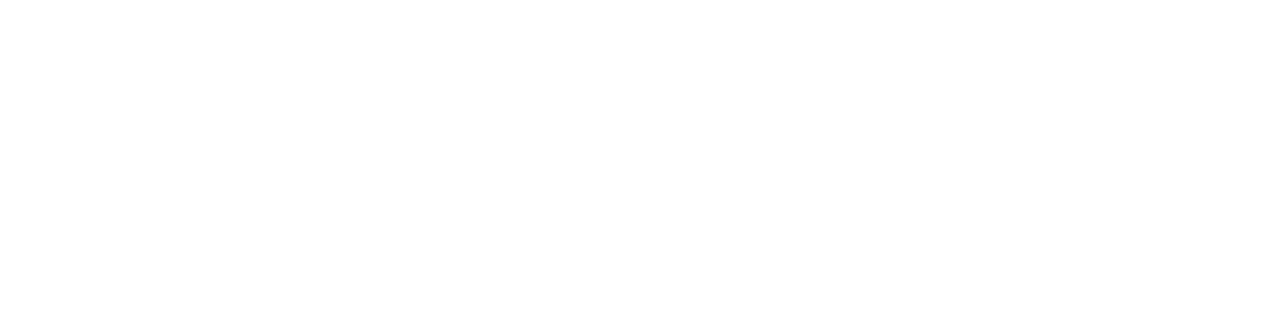
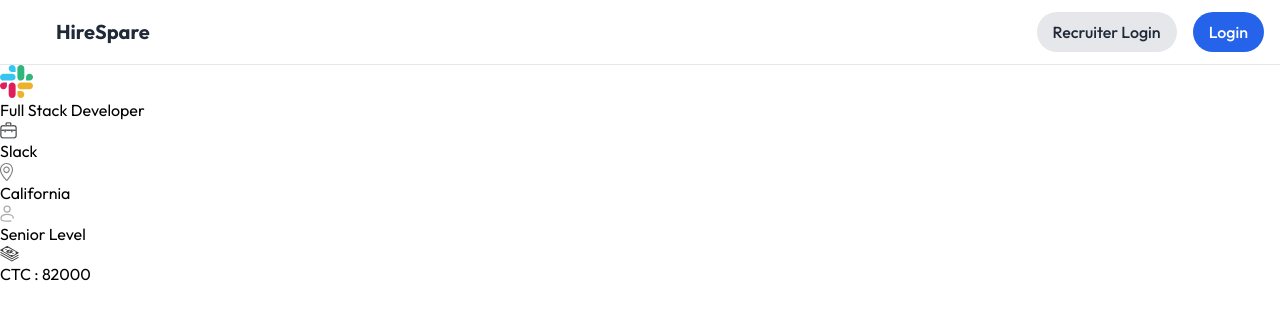
Before and after one commit to sameerajayakodi/hire-sphere, a React (Vite) app: page /apply-jobs/1 in a window 1280 px wide. Before the commit this address had no page. Shown: the top 320 px of the page. Built offline with nearby package versions, Linux system fonts and the light colour scheme; no server answers.

Commit message:
fix routing

```diff
--- a/src/App.jsx
+++ b/src/App.jsx
@@ -8,7 +8,7 @@ function App() {
   return (
     <Routes>
       <Route path="/" element={<Home />} />
-      <Route path="/apply-job/:id" element={<ApplyJob />} />
+      <Route path="/apply-jobs/:id" element={<ApplyJob />} />
       <Route path="/applications" element={<Applications />} />
     </Routes>
   );
--- a/src/components/JobCard.jsx
+++ b/src/components/JobCard.jsx
@@ -1,8 +1,10 @@
 import React from "react";
+import { useNavigate } from "react-router-dom";
 import { assets } from "../assets/assets";
 import Button from "../common/components/Button/Button";
 
 const JobCard = ({ job }) => {
+  const navigate = useNavigate();
   return (
     <div className="p-6 bg-white border border-gray-200 rounded-lg shadow-md">
       {/* Company Icon */}
@@ -63,10 +65,24 @@ const JobCard = ({ job }) => {
 
       {/* Action Buttons */}
       <div className="flex flex-wrap gap-4 mt-6">
-        <Button name="Apply now" variant="primary">
+        <Button
+          onClick={() => {
+            navigate(`/apply-jobs/${job._id}`);
+            scrollTo(0, 0);
+          }}
+          name="Apply now"
+          variant="primary"
+        >
           Apply now
         </Button>
-        <Button name="Learn more" variant="secondary">
+        <Button
+          onClick={() => {
+            navigate(`/apply-jobs/${job._id}`);
+            scrollTo(0, 0);
+          }}
+          name="Learn more"
+          variant="secondary"
+        >
           Learn more
         </Button>
       </div>
--- /dev/null
+++ b/src/components/Loading.jsx
@@ -0,0 +1,11 @@
+import React from "react";
+
+const Loading = () => {
+  return (
+    <div className="flex items-center justify-center min-h-screen ">
+      <div className="w-20 h-20 border-t-2 border-b-2 border-blue-500 rounded-full animate-spin"></div>
+    </div>
+  );
+};
+
+export default Loading;
--- a/src/pages/ApplyJob.jsx
+++ b/src/pages/ApplyJob.jsx
@@ -1,10 +1,66 @@
-import React from "react";
+import React, { useContext, useEffect, useState } from "react";
+import { useParams } from "react-router-dom";
+import { assets } from "../assets/assets";
+import Loading from "../components/Loading";
+import Navbar from "../components/Navbar";
+import { AppContext } from "../context/AppContext";
 
 const ApplyJob = () => {
-  return (
-    <div>
-      <h1>ApplyJob is working</h1>
-    </div>
+  const { id } = useParams();
+  const [JobData, setJobData] = useState(null);
+
+  const { jobs } = useContext(AppContext);
+
+  const fetchJob = async () => {
+    const data = jobs.filter((job) => job._id === id);
+    if (data.length !== 0) {
+      setJobData(data[0]);
+      console.log(data[0]);
+    }
+  };
+
+  useEffect(() => {
+    if (jobs.length > 0) {
+      fetchJob();
+    }
+  }, [id, jobs]);
+
+  return JobData ? (
+    <>
+      <Navbar />
+      <div>
+        <div>
+          <div>
+            <div>
+              <img src={JobData.companyId.image} />
+              <div>
+                <h1>{JobData.title}</h1>
+                <div>
+                  <span>
+                    <img src={assets.suitcase_icon} />
+                    {JobData.companyId.name}
+                  </span>
+                  <span>
+                    <img src={assets.location_icon} />
+                    {JobData.location}
+                  </span>
+                  <span>
+                    <img src={assets.person_icon} />
+                    {JobData.level}
+                  </span>
+                  <span>
+                    <img src={assets.money_icon} />
+                    CTC : {JobData.salary}
+                  </span>
+                </div>
+              </div>
+            </div>
+          </div>
+        </div>
+      </div>
+    </>
+  ) : (
+    <Loading />
   );
 };
 
```
